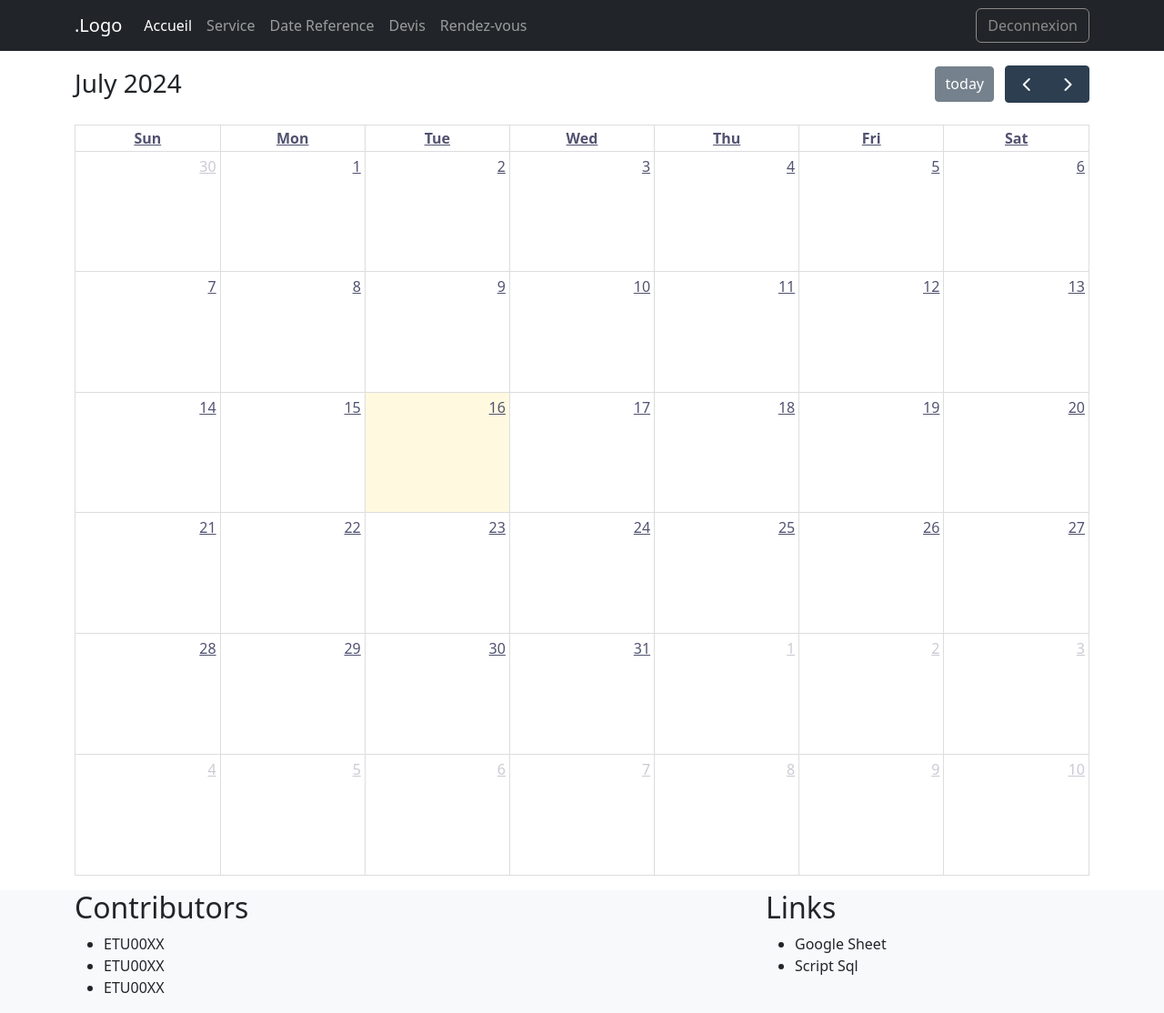
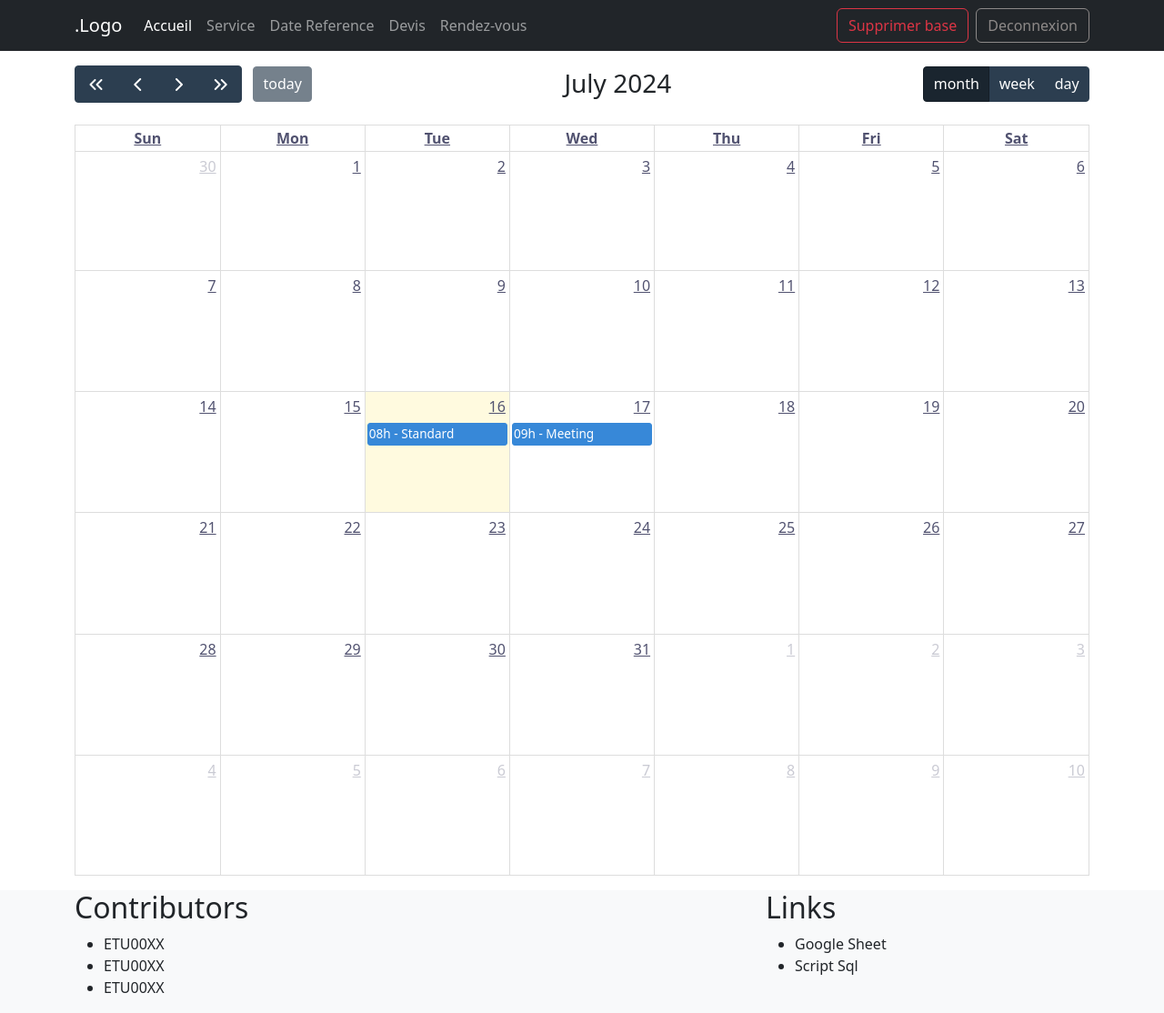
Before and after one commit to sergianafr/projet_final_S4, a CodeIgniter app: page /projet_final_s4/index.php/back_office/rendez_vous in a window 1280 px wide. Shown: the whole page at 91% size. Run offline with CodeIgniter, Linux system fonts and the light colour scheme; lists and menus that the app fills with data are empty.

Commit message:
Calendrier data

```diff
--- a/application/controllers/back_office.php
+++ b/application/controllers/back_office.php
@@ -55,7 +55,19 @@ class back_office extends CI_Controller {
 		// Heure de fermeture (max)
 		$data['heure_fin'] = "18:00";
 		$data['clients'] = ['user1','user2','user3'];
-		$data['rdv'] = ['rdv1','rdv2','rdv3'];
+		$data['rdv'] = [
+			// Un crochet correspond a un rdv
+			// title -> le contenu a afficher ( l'heure du rendez vous + service)
+			// start -> le jour de rendez-vous
+			[
+				'title' => "08h - Standard",
+				'start' => "2024-07-16"
+			],
+			[
+				'title' => "09h - Meeting",
+				'start' => "2024-07-17"
+			]
+		];
 		$data['contents'] = "back_office/rendez_vous";
 		$this->load->view('templates/back_office_template',$data);
 	}
@@ -70,5 +82,14 @@ class back_office extends CI_Controller {
 		$data['contents']= 'back_office/date_reference' ;
 		$this->load->view('templates/back_office_template',$data);
 	}
+	/**
+	 * Reinitialisation des donnees de la base
+	 */
+	function reset_data(){
+		// Suppression des donnees de la base
+
+		// Retour a la page d'accueil ou dashbord
+		redirect('back_office/home');
+	}
 }
 ?>
--- a/application/views/back_office/rendez_vous.php
+++ b/application/views/back_office/rendez_vous.php
@@ -1,3 +1,6 @@
+<?php
+    $events = json_encode($rdv,JSON_PRETTY_PRINT);
+?>
 <section id="hero_section" class="container my-3">
     <div id="calendar"></div>
     <!-- Modal -->
@@ -9,7 +12,7 @@
         </div>
         <div class="modal-body">
             <form action="">
-                <div class="form-floating">
+                <div class="form-floating mb-3">
                     <select name="client" class="form-select" id="clientInput">
                         <?php foreach($clients as $key => $client) { ?>
                             <option value="<?=$key?>"><?=$client?></option>
@@ -38,12 +41,9 @@
                         >
                         <label for="heure_input">Heure</label>
                     </div class="mb-3">
-
+                    <input type="submit" id="rdv_button" class="btn btn-primary"  value="Enregistrer">
+                    <button type="button"  id="cancel_button" class="btn btn-secondary" data-dismiss="modal">Annuler</button>
             </form>
-        </div>
-        <div class="modal-footer">
-            <button type="button"   id="rdv_button" class="btn btn-primary">Enregister</button>
-            <button type="button"   id="cancel_button" class="btn btn-secondary" data-dismiss="modal">Annuler</button>
         </div>
         </div>
     </div>
@@ -58,14 +58,20 @@
         modalForm.classList.remove('show');
         modalForm.classList.replace('d-block','d-none')
     });
-    var rdv_button = document.getElementById('rdv_button').addEventListener('click',function(e){
-        e.preventDefault();
-    });
     // Recuperation du calendrierDOM
     var calendarEl = document.getElementById('calendar');
     // Creation d'un objet calendrier
     var calendar = new FullCalendar.Calendar(calendarEl, {
-        initialView: 'dayGridMonth'
+        initialView: 'dayGridMonth',
+        headerToolbar: {
+        left: 'prevYear,prev,next,nextYear today',
+        center: 'title',
+        right: 'dayGridMonth,dayGridWeek,dayGridDay'
+      },
+      navLinks: true, // can click day/week names to navigate views
+      editable: true,
+      dayMaxEvents: true, // allow "more" link when too many events
+      events : <?=$events?>
     });
     // Event on click
     calendar.on('dateClick', function(info) {
--- a/application/views/back_office/static/header.php
+++ b/application/views/back_office/static/header.php
@@ -34,8 +34,13 @@
       </li>
     </ul>
   </div>
-  <div>
-    <a href="" class="btn btn-outline-secondary">Deconnexion</a>
+  <div class="d-flex gap-2">
+    <div>
+      <a href="<?=site_url('back_office/reset_data')?>" class="btn btn-outline-danger">Supprimer base</a>
+    </div>
+    <div>
+      <a href="" class="btn btn-outline-secondary">Deconnexion</a>
+    </div>
   </div>
   </div>
 </nav>
```
Also changed, not shown: application/controllers/rendez_vous.php (+11 -0 lines), application/views/back_office/service/service.php (+4 -4 lines), 5 other files.
